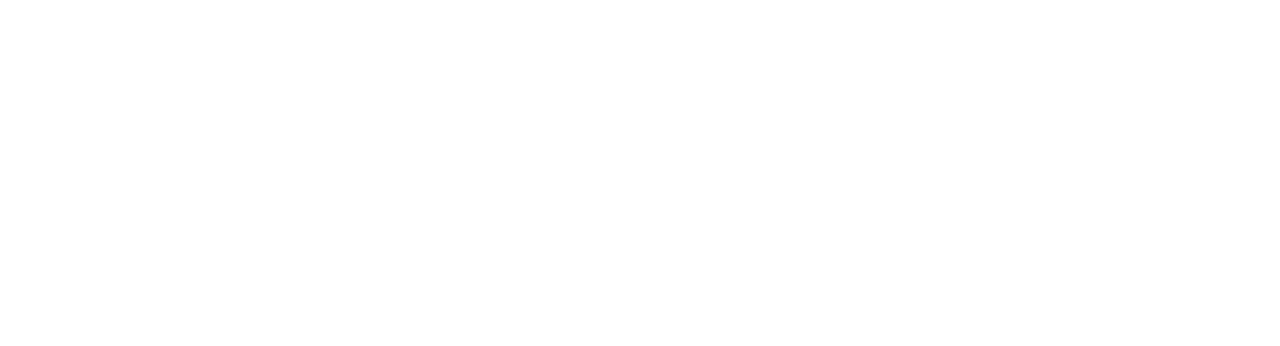
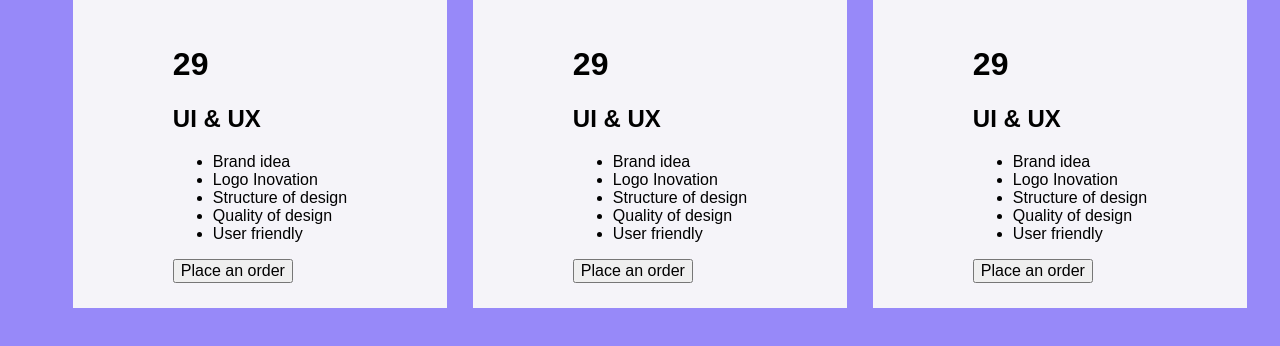
Before and after one commit to oh666no/modernizr, a plain HTML site: page index.html in a window 1280 px wide. Drawn offline with Linux system fonts and the light colour scheme.

Commit message:
Flex container creation

```diff
--- a/css/style.css
+++ b/css/style.css
@@ -1,5 +1,5 @@
 body{
-
+	background-color: #9789f9;
 }
 
 /* Layout */
@@ -51,3 +51,13 @@ select:focus {
 textarea {
 
 }
+.container{
+	display: flex;
+	justify-content: space-around;
+	width:1200px;
+	margin:0 auto;
+}
+.item{
+	background-color: #f5f4f9;
+	padding: 25px 100px;
+}
--- a/index.html
+++ b/index.html
@@ -21,7 +21,56 @@
 
 		</header>
 		<main>
-
+			<div class="container">
+				<div class="item">
+					<h1>29</h1>
+					<h2>UI & UX</h2>
+					<div class="white_bg">
+						<div class="icon">
+						</div>
+						<ul>
+							<li>Brand idea</li>
+							<li>Logo Inovation</li>
+							<li>Structure of design</li>
+							<li>Quality of design</li>
+							<li>User friendly</li>
+						</ul>
+					</div>
+					<button>Place an order</button>
+				</div>
+				<div class="item">
+					<h1>29</h1>
+					<h2>UI & UX</h2>
+					<div class="white_bg">
+						<div class="icon">
+						</div>
+						<ul>
+							<li>Brand idea</li>
+							<li>Logo Inovation</li>
+							<li>Structure of design</li>
+							<li>Quality of design</li>
+							<li>User friendly</li>
+						</ul>
+					</div>
+					<button>Place an order</button>
+				</div>
+				<div class="item">
+					<h1>29</h1>
+					<h2>UI & UX</h2>
+					<div class="white_bg">
+						<div class="icon">
+						</div>
+						<ul>
+							<li>Brand idea</li>
+							<li>Logo Inovation</li>
+							<li>Structure of design</li>
+							<li>Quality of design</li>
+							<li>User friendly</li>
+						</ul>
+					</div>
+					<button>Place an order</button>
+				</div>
+			</div>
 		</main>
 		<footer class="ba-footer">
 
```
